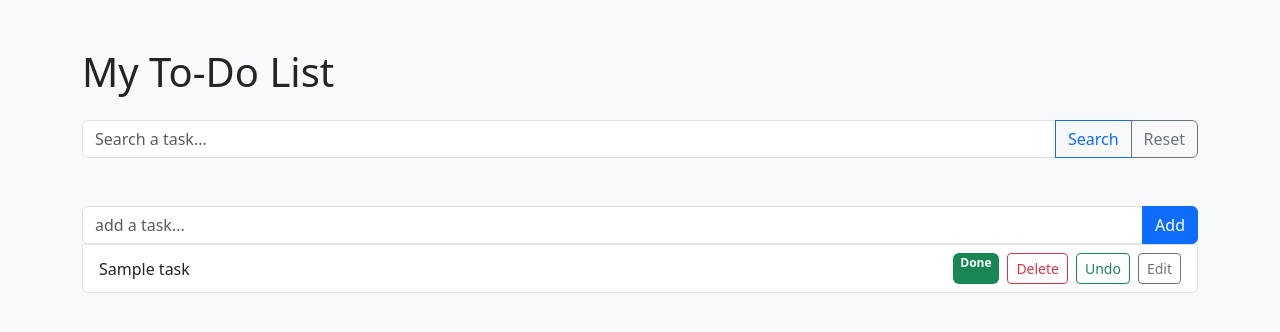
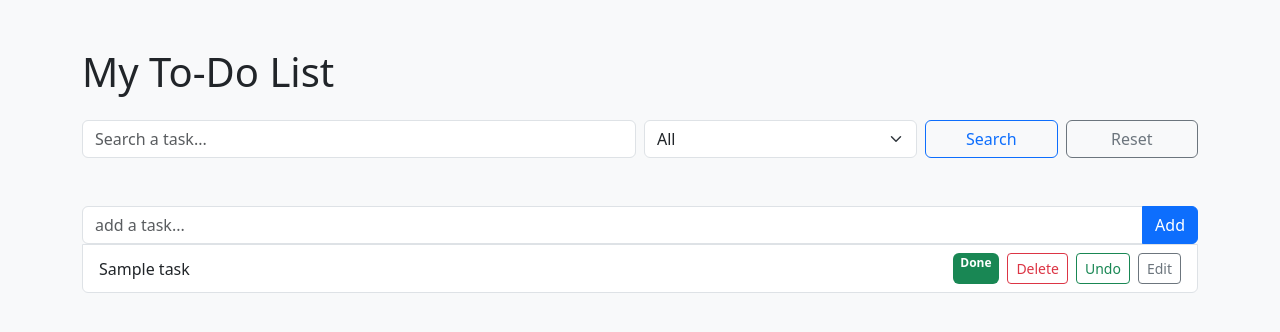
Before and after one commit to ervinosmani/todo-list, a PHP site: page / in a window 1280 px wide. Shown: the top 332 px of the page. Run offline with PHP 8.4, Linux system fonts and the light colour scheme; tables that the repository leaves empty or names only in its code hold one stand-in row (values such as "Sample post").

Commit message:
Added status filter (All / Done / Pending) with search combination

```diff
--- a/index.php
+++ b/index.php
@@ -3,15 +3,32 @@ require_once 'db.php';
 
 //Merr te gjitha tasks nga databaza
 $search = isset($_GET['search']) ? trim($_GET['search']) : '';
+$filter = isset($_GET['filter']) ? $_GET['filter'] : '';
+
+$where = [];
+$params = [];
 
 if (!empty($search)) {
-    $sql = "SELECT * FROM tasks WHERE title LIKE :search ORDER BY created_at DESC";
-    $stmt = $conn->prepare($sql);
-    $likeSearch = "%$search%";
-    $stmt->bindParam(':search', $likeSearch, PDO::PARAM_STR);
-} else {
-    $sql = "SELECT * FROM tasks ORDER BY created_at DESC";
-    $stmt = $conn->prepare($sql);
+    $where[] = "title LIKE :search";
+    $params[':search'] = "%$search%";
+}
+
+if ($filter === 'done') {
+    $where[] = "completed = 1";
+} elseif ($filter === 'pending') {
+    $where[] = "completed = 0";
+}
+
+$whereSql = '';
+if (!empty($where)) {
+    $whereSql = 'WHERE ' . implode(' AND ', $where);
+}
+
+$sql = "SELECT * FROM tasks $whereSql ORDER BY created_at DESC";
+$stmt = $conn->prepare($sql);
+
+foreach ($params as $key => $value) {
+    $stmt->bindValue($key, $value, PDO::PARAM_STR);
 }
 
 $stmt->execute();
@@ -30,10 +47,21 @@ $tasks = $stmt->fetchAll(PDO::FETCH_ASSOC);
             <h1 class="mb-4">My To-Do List</h1>
 
             <form method="GET" class="mb-4">
-                <div class="input-group">
-                    <input type="text" name="search" class="form-control" placeholder="Search a task..." value="<?= isset($_GET['search']) ? htmlspecialchars($_GET['search']) : '' ?>">
-                    <button type="submit" class="btn btn-outline-primary">Search</button>
-                    <a href="index.php" class="btn btn-outline-secondary">Reset</a>
+                <div class="row g-2">
+                    <div class="col-md-6">
+                        <input type="text" name="search" class="form-control" placeholder="Search a task..." value="<?= isset($_GET['search']) ? htmlspecialchars($_GET['search']) : '' ?>">
+                    </div>
+                    <div class="col-md-3">
+                        <select name="filter" class="form-select">
+                            <option value="">All</option>
+                            <option value="done" <?= (isset($_GET['filter']) && $_GET['filter'] === 'done') ? 'selected' : '' ?>>Done</option>
+                            <option value="pending" <?= (isset($_GET['filter']) && $_GET['filter'] === 'pending') ? 'selected' : '' ?>>Pending</option>
+                        </select>
+                    </div>
+                    <div class="col-md-3 d-flex gap-2">
+                        <button type="submit" class="btn btn-outline-primary w-100">Search</button>
+                        <a href="index.php" class="btn btn-outline-secondary w-100">Reset</a>
+                    </div>
                 </div>
             </form>
 
```
